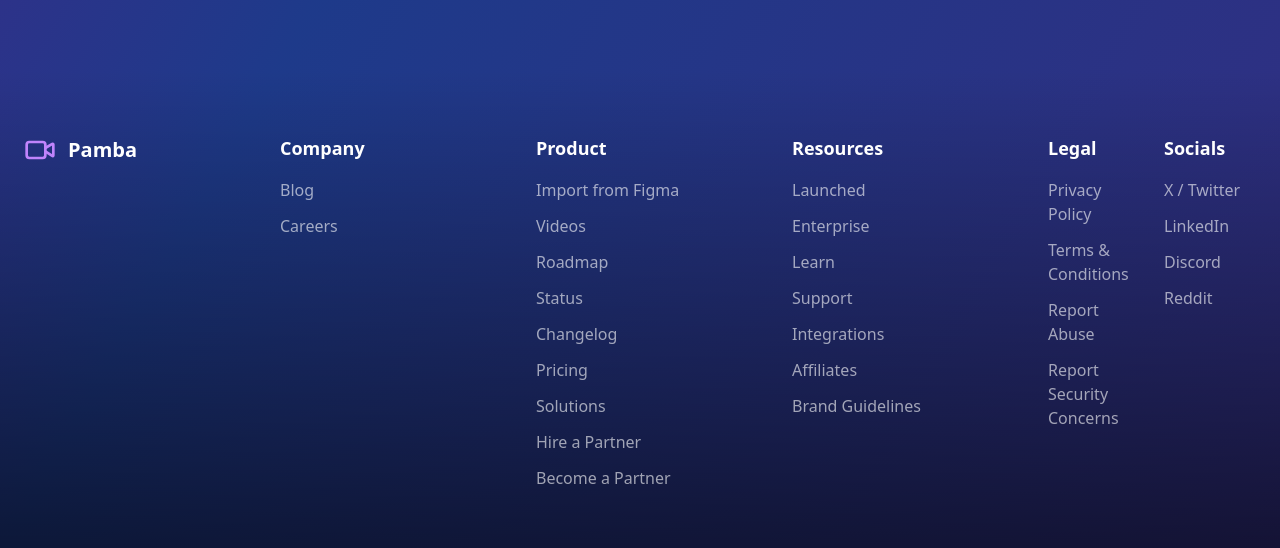
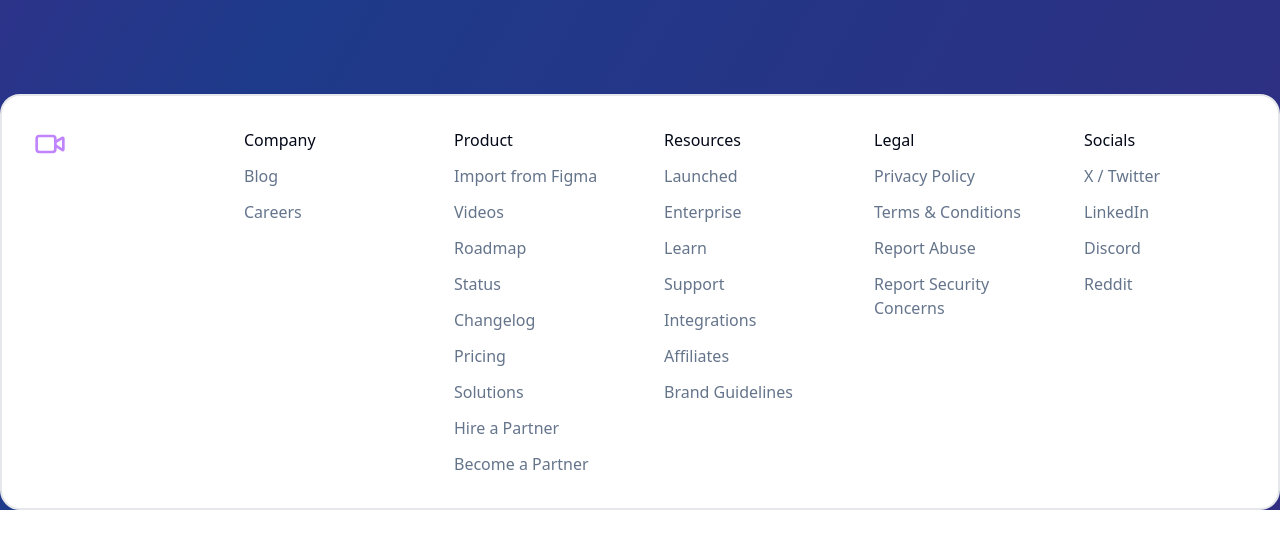
Before and after one commit to victorbatirow/chatterbox-video-wizard, a React (Vite) app: page / in a window 1280 px wide. Shown: the part 1677-2225 px from the top of the page. After the commit the page ends 2203 px from the top, so only its background shows below. Built offline with nearby package versions, Linux system fonts and the light colour scheme.

Commit message:
Fix: Improve footer styling
Updated the Footer component with the provided HTML to improve its appearance. Edited src/components/Footer.tsx.

```diff
--- a/src/components/Footer.tsx
+++ b/src/components/Footer.tsx
@@ -4,75 +4,70 @@ import { Video } from "lucide-react";
 
 const Footer = () => {
   return (
-    <footer className="bg-gradient-to-t from-black/60 to-transparent py-16 text-white">
-      <div className="container mx-auto px-6">
-        <div className="grid grid-cols-1 md:grid-cols-5 gap-12">
-          <div className="md:col-span-1">
-            <Link to="/" className="flex items-center gap-3 mb-6">
-              <Video className="w-8 h-8 text-purple-400" />
-              <span className="text-xl font-bold text-white">Pamba</span>
+    <footer className="mx-auto mb-4 flex w-full flex-col justify-center rounded-[20px] border-2 border-gray-200 bg-background px-8 py-8 dark:border-gray-800 sm:flex-row mt-6">
+      <nav className="grid w-full grid-cols-3 content-center justify-end gap-4 gap-y-12 text-base sm:gap-12 md:grid-cols-6">
+        <div className="col-span-full mb-16 flex flex-col max-sm:items-center sm:col-span-1 sm:mb-0">
+          <Link to="/" className="self-center sm:self-start">
+            <Video className="size-8 text-purple-400" />
           </Link>
         </div>
 
-          <div className="space-y-4">
-            <h3 className="font-semibold text-lg mb-4">Company</h3>
-            <ul className="space-y-3">
-              <li><a href="#" className="text-white/60 hover:text-white transition-colors">Blog</a></li>
-              <li><a href="#" className="text-white/60 hover:text-white transition-colors">Careers</a></li>
+        <div className="max-sm:text-center">
+          <p className="mb-3 font-medium">Company</p>
+          <ul className="space-y-3 font-normal text-muted-foreground">
+            <li><a className="flex items-center gap-1 hover:underline max-sm:justify-center" href="#">Blog</a></li>
+            <li><a className="flex items-center gap-1 hover:underline max-sm:justify-center" href="#">Careers</a></li>
           </ul>
         </div>
 
-          <div className="space-y-4">
-            <h3 className="font-semibold text-lg mb-4">Product</h3>
-            <ul className="space-y-3">
-              <li><a href="#" className="text-white/60 hover:text-white transition-colors">Import from Figma</a></li>
-              <li><a href="#" className="text-white/60 hover:text-white transition-colors">Videos</a></li>
-              <li><a href="#" className="text-white/60 hover:text-white transition-colors">Roadmap</a></li>
-              <li><a href="#" className="text-white/60 hover:text-white transition-colors">Status</a></li>
-              <li><a href="#" className="text-white/60 hover:text-white transition-colors">Changelog</a></li>
-              <li><a href="#" className="text-white/60 hover:text-white transition-colors">Pricing</a></li>
-              <li><a href="#" className="text-white/60 hover:text-white transition-colors">Solutions</a></li>
-              <li><a href="#" className="text-white/60 hover:text-white transition-colors">Hire a Partner</a></li>
-              <li><a href="#" className="text-white/60 hover:text-white transition-colors">Become a Partner</a></li>
+        <div className="max-sm:text-center">
+          <p className="mb-3 font-medium">Product</p>
+          <ul className="space-y-3 font-normal text-muted-foreground">
+            <li><a className="hover:underline" href="#">Import from Figma</a></li>
+            <li><a className="hover:underline" href="#">Videos</a></li>
+            <li><a className="hover:underline" href="#">Roadmap</a></li>
+            <li><a className="hover:underline" href="#">Status</a></li>
+            <li><a className="hover:underline" href="#">Changelog</a></li>
+            <li><a className="hover:underline" href="#">Pricing</a></li>
+            <li><a className="hover:underline" href="#">Solutions</a></li>
+            <li><a className="hover:underline" href="#">Hire a Partner</a></li>
+            <li><a className="hover:underline" href="#">Become a Partner</a></li>
           </ul>
         </div>
 
-          <div className="space-y-4">
-            <h3 className="font-semibold text-lg mb-4">Resources</h3>
-            <ul className="space-y-3">
-              <li><a href="#" className="text-white/60 hover:text-white transition-colors">Launched</a></li>
-              <li><a href="#" className="text-white/60 hover:text-white transition-colors">Enterprise</a></li>
-              <li><a href="#" className="text-white/60 hover:text-white transition-colors">Learn</a></li>
-              <li><a href="#" className="text-white/60 hover:text-white transition-colors">Support</a></li>
-              <li><a href="#" className="text-white/60 hover:text-white transition-colors">Integrations</a></li>
-              <li><a href="#" className="text-white/60 hover:text-white transition-colors">Affiliates</a></li>
-              <li><a href="#" className="text-white/60 hover:text-white transition-colors">Brand Guidelines</a></li>
+        <div className="max-sm:text-center">
+          <p className="mb-3 font-medium">Resources</p>
+          <ul className="space-y-3 font-normal text-muted-foreground">
+            <li><a className="flex items-center gap-1 hover:underline max-sm:justify-center" href="#">Launched</a></li>
+            <li><a className="flex items-center gap-1 hover:underline max-sm:justify-center" href="#">Enterprise</a></li>
+            <li><a className="flex items-center gap-1 hover:underline max-sm:justify-center" href="#">Learn</a></li>
+            <li><a className="flex items-center gap-1 hover:underline max-sm:justify-center" href="#">Support</a></li>
+            <li><a className="flex items-center gap-1 hover:underline max-sm:justify-center" href="#">Integrations</a></li>
+            <li><a className="flex items-center gap-1 hover:underline max-sm:justify-center" href="#">Affiliates</a></li>
+            <li><a className="flex items-center gap-1 hover:underline max-sm:justify-center" href="#">Brand Guidelines</a></li>
           </ul>
         </div>
 
-          <div className="grid grid-cols-2 gap-12 md:gap-6">
-            <div className="space-y-4">
-              <h3 className="font-semibold text-lg mb-4">Legal</h3>
-              <ul className="space-y-3">
-                <li><a href="#" className="text-white/60 hover:text-white transition-colors">Privacy Policy</a></li>
-                <li><a href="#" className="text-white/60 hover:text-white transition-colors">Terms & Conditions</a></li>
-                <li><a href="#" className="text-white/60 hover:text-white transition-colors">Report Abuse</a></li>
-                <li><a href="#" className="text-white/60 hover:text-white transition-colors">Report Security Concerns</a></li>
+        <div className="max-sm:text-center">
+          <p className="mb-3 font-medium">Legal</p>
+          <ul className="space-y-3 font-normal text-muted-foreground">
+            <li><a className="flex items-center gap-1 hover:underline max-sm:justify-center" href="#">Privacy Policy</a></li>
+            <li><a className="flex items-center gap-1 hover:underline max-sm:justify-center" href="#">Terms & Conditions</a></li>
+            <li><a className="flex items-center gap-1 hover:underline max-sm:justify-center" href="#">Report Abuse</a></li>
+            <li><a className="flex items-center gap-1 hover:underline max-sm:justify-center" href="#">Report Security Concerns</a></li>
           </ul>
         </div>
 
-            <div className="space-y-4">
-              <h3 className="font-semibold text-lg mb-4">Socials</h3>
-              <ul className="space-y-3">
-                <li><a href="#" className="text-white/60 hover:text-white transition-colors">X / Twitter</a></li>
-                <li><a href="#" className="text-white/60 hover:text-white transition-colors">LinkedIn</a></li>
-                <li><a href="#" className="text-white/60 hover:text-white transition-colors">Discord</a></li>
-                <li><a href="#" className="text-white/60 hover:text-white transition-colors">Reddit</a></li>
+        <div className="max-sm:text-center">
+          <p className="mb-3 font-medium">Socials</p>
+          <ul className="space-y-3 font-normal text-muted-foreground">
+            <li><a href="#" target="_blank" title="Follow on X" className="hover:underline">X / Twitter</a></li>
+            <li><a href="#" target="_blank" title="Follow on LinkedIn" className="hover:underline">LinkedIn</a></li>
+            <li><a href="#" target="_blank" title="Join the Discord server" className="hover:underline">Discord</a></li>
+            <li><a href="#" target="_blank" title="Join Lovable on Reddit" className="hover:underline">Reddit</a></li>
           </ul>
         </div>
-          </div>
-        </div>
-      </div>
+      </nav>
     </footer>
   );
 };
```
Lines whose indentation alone changed are shown as unchanged.
